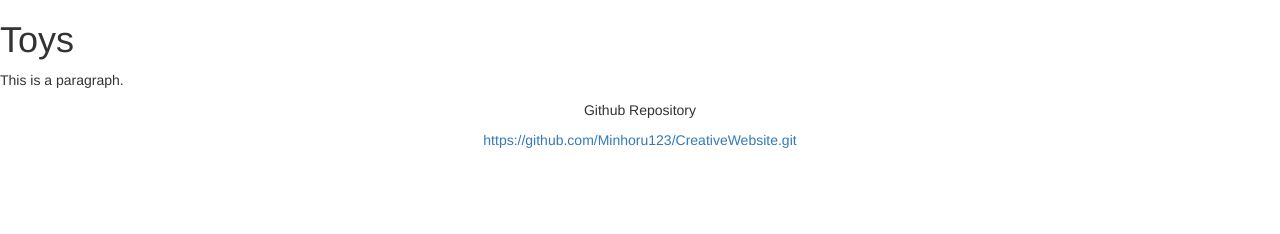
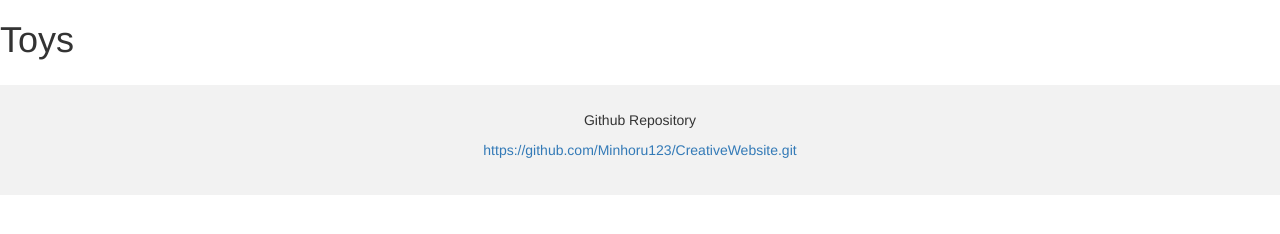
Before and after one commit to Minhoru123/CreativeWebsite, a plain HTML site: page toys.html in a window 1280 px wide. Drawn offline with nearby package versions, Linux system fonts and the light colour scheme.

Commit message:
fixed the header

```diff
--- a/toys.html
+++ b/toys.html
@@ -11,7 +11,15 @@
 <body>
 
 <h1>Toys</h1>
-<p>This is a paragraph.</p>
+
+<style>
+
+  footer {
+    background-color: #f2f2f2;
+    padding: 25px;
+    margin: 25px;
+  }
+</style>
 
 <footer class="container-fluid text-center">
   <p>Github Repository</p>
```
Also changed, not shown: cats.html (+9 -0 lines), dogs.html (+5 -0 lines).
